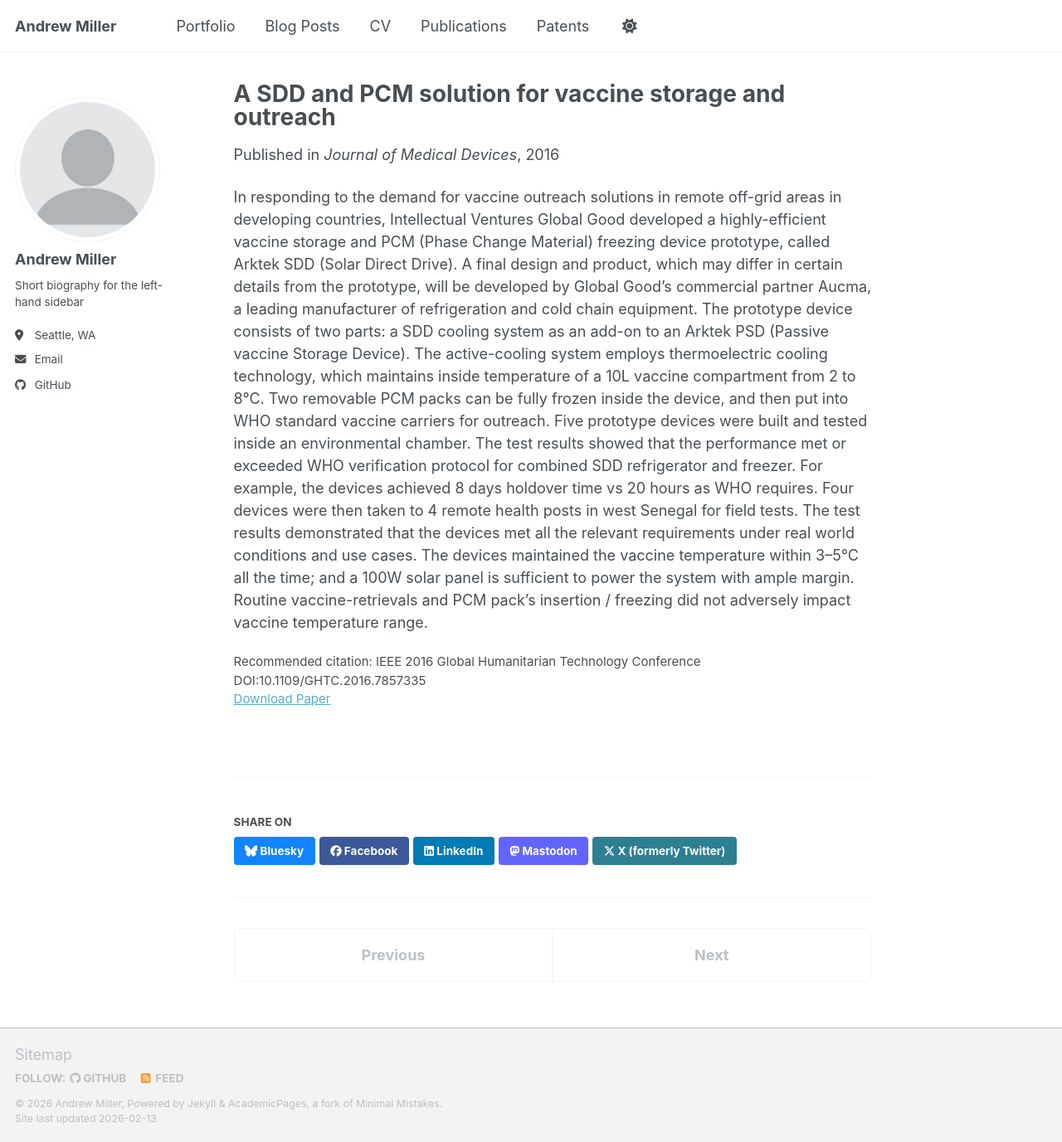
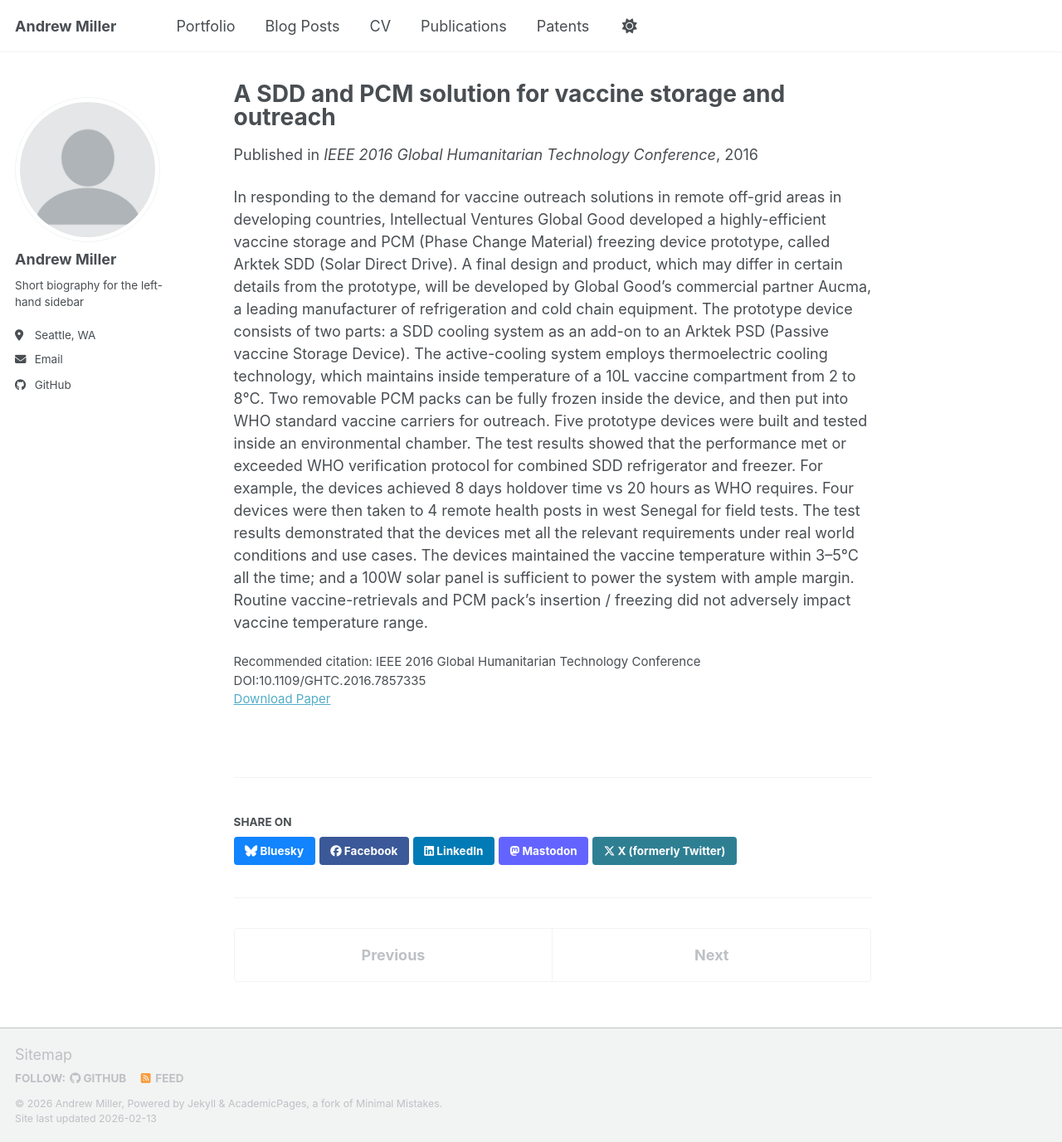
Before and after one commit to durundal-cnc/durundal-cnc.github.io, a Jekyll site: the page built from _publications/paper6.md, in a window 1280 px wide and 1377 px high. Shown: the whole window at 83% size. Built offline with Jekyll 4.4.1, drawn with Linux system fonts in a browser that asks for light colours; a script bundle is joined from its source files by our own code; library files that are not in the unit come from our copies.

Commit message:
Update paper6.md

```diff
--- a/_publications/paper6.md
+++ b/_publications/paper6.md
@@ -5,7 +5,7 @@ category: conferences
 permalink: /publication/paper6
 excerpt: 'A SDD and PCM solution for vaccine storage and outreach'
 date: 2016-10-13
-venue: 'Journal of Medical Devices'
+venue: 'IEEE 2016 Global Humanitarian Technology Conference'
 paperurl: 'https://durundal-cnc.github.io/files/paper6.pdf'
 citation: 'IEEE 2016 Global Humanitarian Technology Conference DOI:10.1109/GHTC.2016.7857335'
 ---
```
